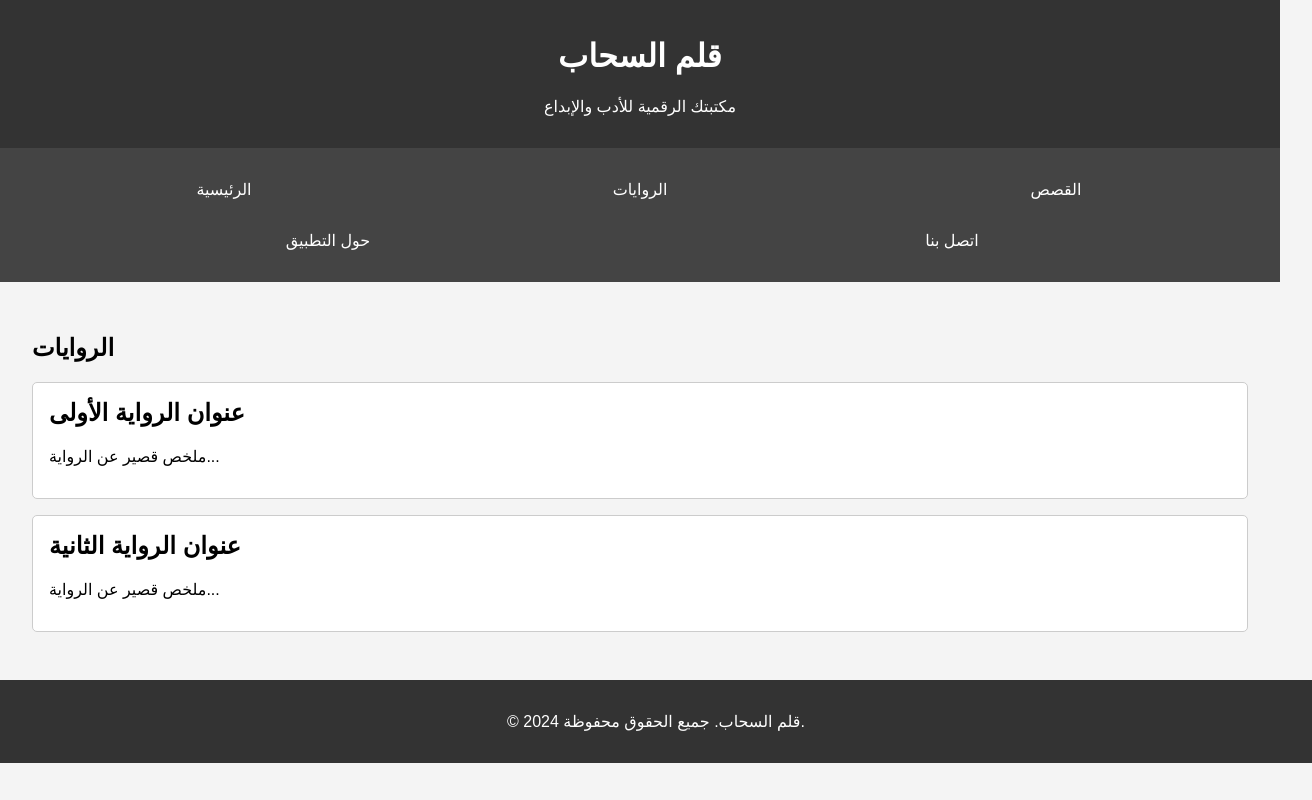
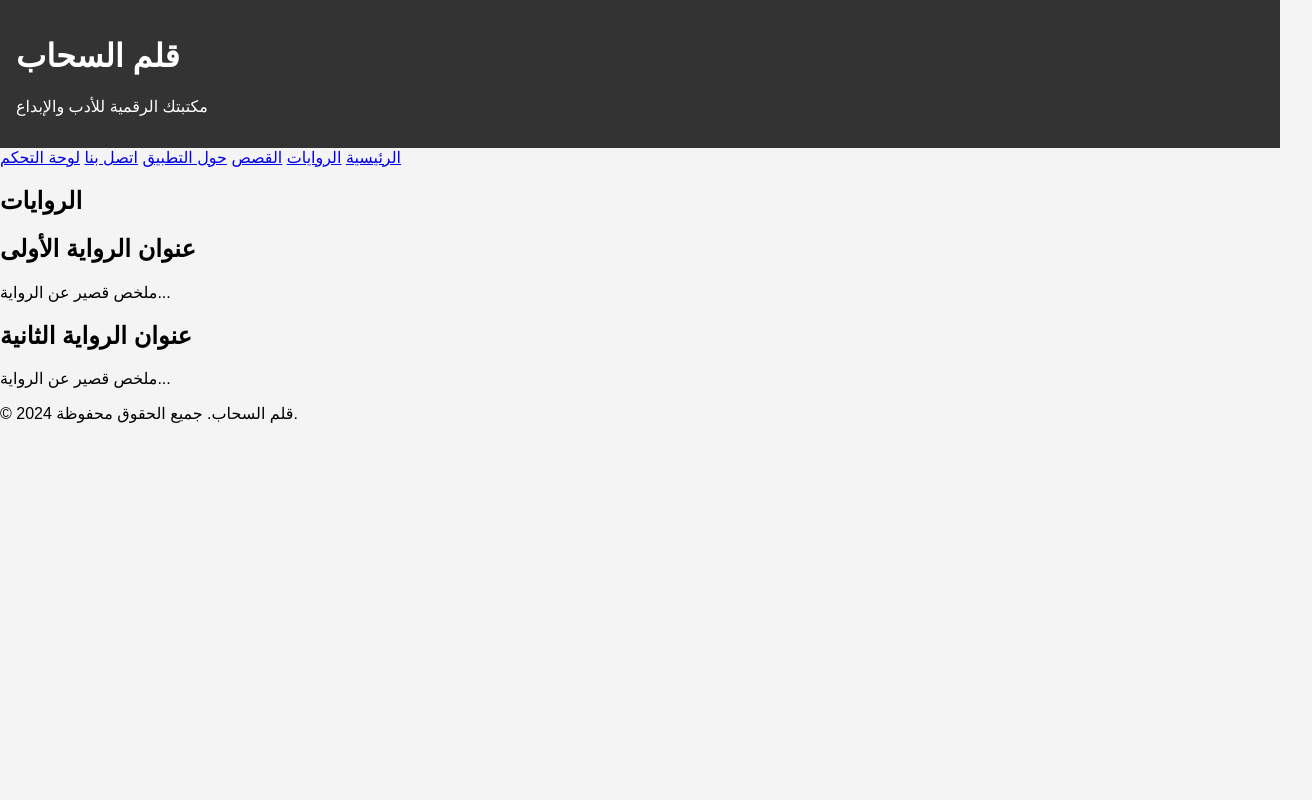
Before and after one commit to amkhasib/QalamAISahab, a plain HTML site: page novels.html in a window 1280 px wide. Shown: the whole page, 1312 px wide, since content can reach past the window. Drawn offline with Linux system fonts and the light colour scheme.

Commit message:
novels.html

```diff
--- a/novels.html
+++ b/novels.html
@@ -15,48 +15,48 @@
             background-color: #333;
             color: #fff;
             padding: 1rem;
-            text-align: center;
+            text-align: center.
         }
         nav {
-            display: flex;
-            flex-wrap: wrap;
-            justify-content: center;
-            background-color: #444;
-            padding: 1rem;
+            display: flex.
+            flex-wrap: wrap.
+            justify-content: center.
+            background-color: #444.
+            padding: 1rem.
         }
         nav a {
-            color: #fff;
-            padding: 0.5rem;
-            text-decoration: none;
-            margin: 0.5rem;
-            text-align: center;
-            flex: 1 1 30%;
+            color: #fff.
+            padding: 0.5rem.
+            text-decoration: none.
+            margin: 0.5rem.
+            text-align: center.
+            flex: 1 1 30%.
         }
         nav a:hover {
-            background-color: #555;
+            background-color: #555.
         }
         .content {
-            padding: 2rem;
-            max-width: 100%;
-            margin: auto;
+            padding: 2rem.
+            max-width: 100%.
+            margin: auto.
         }
         .story {
-            background-color: #fff;
-            border: 1px solid #ccc;
-            margin-bottom: 1rem;
-            padding: 1rem;
-            border-radius: 5px;
+            background-color: #fff.
+            border: 1px solid #ccc.
+            margin-bottom: 1rem.
+            padding: 1rem.
+            border-radius: 5px.
         }
         .story h2 {
-            margin-top: 0;
+            margin-top: 0.
         }
         footer {
-            background-color: #333;
-            color: #fff;
-            text-align: center;
-            padding: 1rem;
-            position: relative;
-            width: 100%;
+            background-color: #333.
+            color: #fff.
+            text-align: center.
+            padding: 1rem.
+            position: relative.
+            width: 100%.
         }
     </style>
 </head>
@@ -71,6 +71,7 @@
         <a href="stories.html">القصص</a>
         <a href="about.html">حول التطبيق</a>
         <a href="contact.html">اتصل بنا</a>
+        <a href="admin.html">لوحة التحكم</a>
     </nav>
     <div class="content">
         <h2>الروايات</h2>
```
